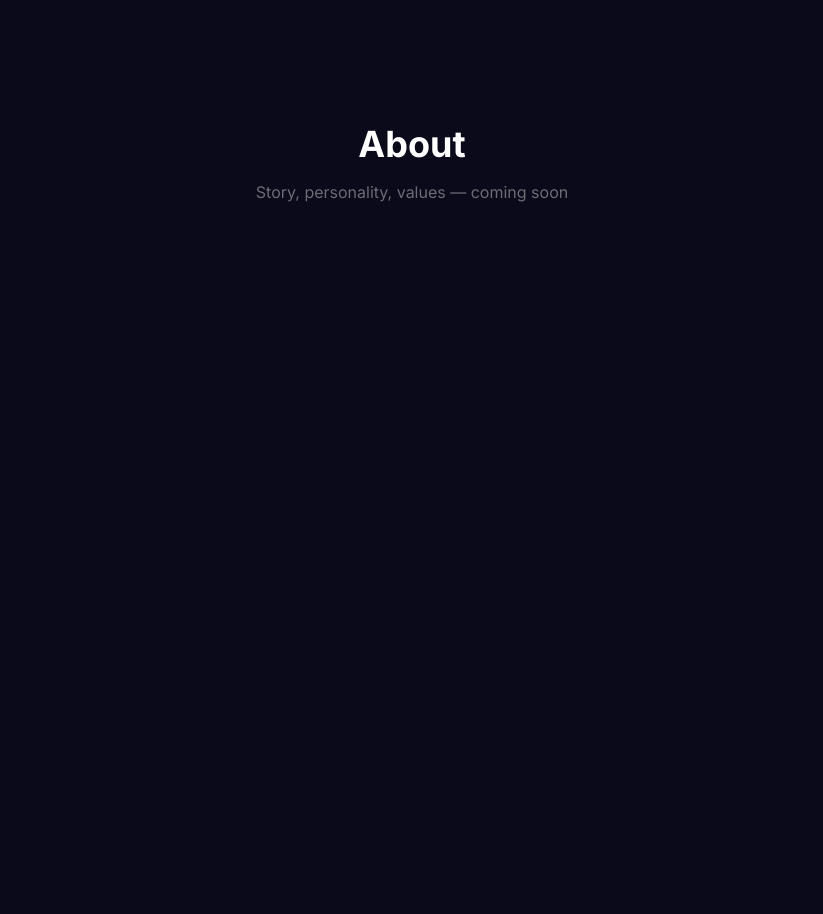
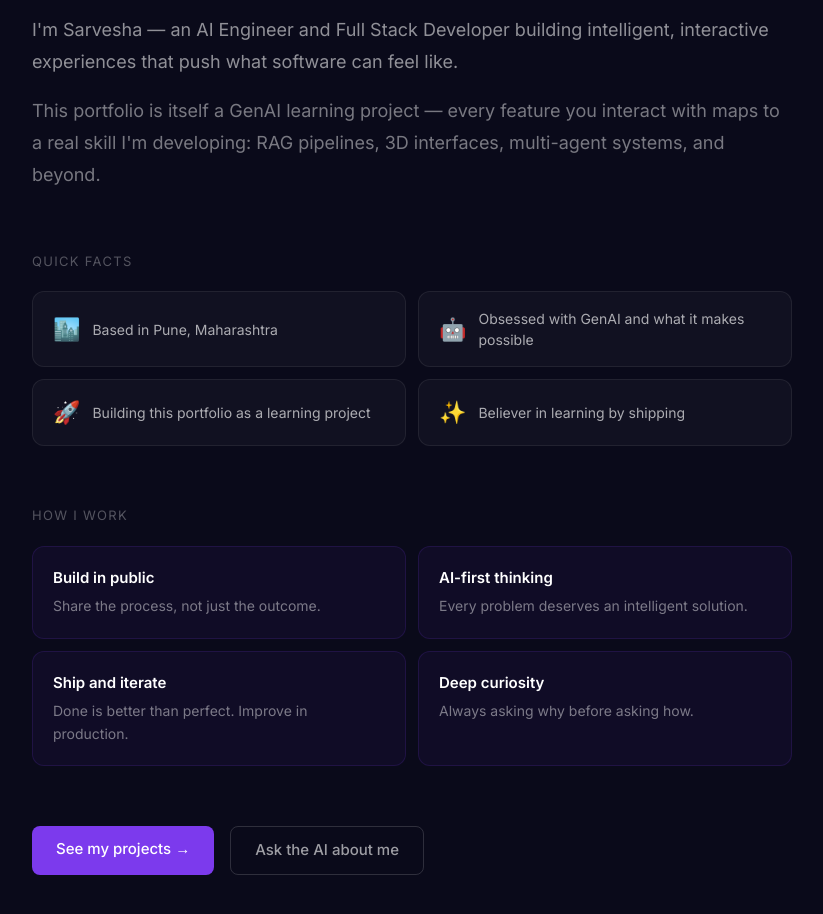
Before and after one commit to sarvesha2000/portfolio, a Next.js app: page /about in a window 1280 px wide. Shown: the part 300-1214 px from the top of the page, without its empty margins (228-1051 px from the left). Before the commit the page ends 864 px from the top, so only its background shows below. Built offline with nearby package versions, Linux system fonts and the light colour scheme.

Commit message:
M2: About page complete

```diff
--- a/src/app/about/page.tsx
+++ b/src/app/about/page.tsx
@@ -1,9 +1,144 @@
+"use client";
+
+import { motion } from "framer-motion";
+
+const facts = [
+  { emoji: "🏙️", text: "Based in Pune, Maharashtra" },
+  { emoji: "🤖", text: "Obsessed with GenAI and what it makes possible" },
+  { emoji: "🚀", text: "Building this portfolio as a learning project" },
+  { emoji: "✨", text: "Believer in learning by shipping" },
+];
+
+const values = [
+  { title: "Build in public", desc: "Share the process, not just the outcome." },
+  { title: "AI-first thinking", desc: "Every problem deserves an intelligent solution." },
+  { title: "Ship and iterate", desc: "Done is better than perfect. Improve in production." },
+  { title: "Deep curiosity", desc: "Always asking why before asking how." },
+];
+
 export default function AboutPage() {
   return (
-    <div className="min-h-screen flex items-center justify-center">
-      <div className="text-center">
-        <h1 className="text-4xl font-bold text-white mb-4">About</h1>
-        <p className="text-white/40">Story, personality, values — coming soon</p>
+    <div style={{ minHeight: "100vh", background: "#0A0A1A", padding: "80px 24px" }}>
+      <div style={{ maxWidth: "760px", margin: "0 auto" }}>
+
+        {/* Header */}
+        <motion.div
+          initial={{ opacity: 0, y: 30 }}
+          animate={{ opacity: 1, y: 0 }}
+          transition={{ duration: 0.6 }}
+        >
+          <p style={{ color: "rgba(167,139,250,0.7)", fontSize: "13px", letterSpacing: "0.12em", textTransform: "uppercase", marginBottom: "12px" }}>
+            About me
+          </p>
+          <h1 style={{ fontSize: "52px", fontWeight: "700", color: "white", lineHeight: 1.1, marginBottom: "24px" }}>
+            Engineer. Builder.{" "}
+            <span style={{
+              background: "linear-gradient(to right, #c084fc, #22d3ee)",
+              WebkitBackgroundClip: "text",
+              WebkitTextFillColor: "transparent",
+              backgroundClip: "text",
+            }}>
+              Curious human.
+            </span>
+          </h1>
+          <p style={{ fontSize: "18px", color: "rgba(255,255,255,0.55)", lineHeight: 1.8, marginBottom: "16px" }}>
+            I'm Sarvesha — an AI Engineer and Full Stack Developer building intelligent,
+            interactive experiences that push what software can feel like.
+          </p>
+          <p style={{ fontSize: "18px", color: "rgba(255,255,255,0.45)", lineHeight: 1.8, marginBottom: "60px" }}>
+            This portfolio is itself a GenAI learning project — every feature you interact
+            with maps to a real skill I'm developing: RAG pipelines, 3D interfaces,
+            multi-agent systems, and beyond.
+          </p>
+        </motion.div>
+
+        {/* Facts */}
+        <motion.div
+          initial={{ opacity: 0, y: 30 }}
+          animate={{ opacity: 1, y: 0 }}
+          transition={{ duration: 0.6, delay: 0.2 }}
+          style={{ marginBottom: "60px" }}
+        >
+          <h2 style={{ fontSize: "13px", color: "rgba(255,255,255,0.3)", textTransform: "uppercase", letterSpacing: "0.1em", marginBottom: "20px" }}>
+            Quick facts
+          </h2>
+          <div style={{ display: "grid", gridTemplateColumns: "1fr 1fr", gap: "12px" }}>
+            {facts.map((f, i) => (
+              <motion.div
+                key={i}
+                initial={{ opacity: 0, x: -20 }}
+                animate={{ opacity: 1, x: 0 }}
+                transition={{ duration: 0.4, delay: 0.3 + i * 0.1 }}
+                style={{
+                  background: "rgba(255,255,255,0.03)",
+                  border: "1px solid rgba(255,255,255,0.07)",
+                  borderRadius: "12px",
+                  padding: "16px 20px",
+                  display: "flex",
+                  alignItems: "center",
+                  gap: "12px",
+                }}
+              >
+                <span style={{ fontSize: "22px" }}>{f.emoji}</span>
+                <span style={{ color: "rgba(255,255,255,0.65)", fontSize: "14px" }}>{f.text}</span>
+              </motion.div>
+            ))}
+          </div>
+        </motion.div>
+
+        {/* Values */}
+        <motion.div
+          initial={{ opacity: 0, y: 30 }}
+          animate={{ opacity: 1, y: 0 }}
+          transition={{ duration: 0.6, delay: 0.4 }}
+        >
+          <h2 style={{ fontSize: "13px", color: "rgba(255,255,255,0.3)", textTransform: "uppercase", letterSpacing: "0.1em", marginBottom: "20px" }}>
+            How I work
+          </h2>
+          <div style={{ display: "grid", gridTemplateColumns: "1fr 1fr", gap: "12px" }}>
+            {values.map((v, i) => (
+              <motion.div
+                key={i}
+                initial={{ opacity: 0, y: 20 }}
+                animate={{ opacity: 1, y: 0 }}
+                transition={{ duration: 0.4, delay: 0.5 + i * 0.1 }}
+                style={{
+                  background: "rgba(124,58,237,0.06)",
+                  border: "1px solid rgba(124,58,237,0.15)",
+                  borderRadius: "12px",
+                  padding: "20px",
+                }}
+              >
+                <div style={{ fontSize: "15px", fontWeight: "600", color: "white", marginBottom: "6px" }}>{v.title}</div>
+                <div style={{ fontSize: "14px", color: "rgba(255,255,255,0.45)", lineHeight: 1.6 }}>{v.desc}</div>
+              </motion.div>
+            ))}
+          </div>
+        </motion.div>
+
+        {/* CTA */}
+        <motion.div
+          initial={{ opacity: 0 }}
+          animate={{ opacity: 1 }}
+          transition={{ duration: 0.6, delay: 0.8 }}
+          style={{ marginTop: "60px", display: "flex", gap: "16px" }}
+        >
+          <a href="/projects" style={{
+            padding: "12px 24px", borderRadius: "8px",
+            background: "#7C3AED", color: "white",
+            fontWeight: "500", textDecoration: "none", fontSize: "15px",
+          }}>
+            See my projects →
+          </a>
+          <a href="/chat" style={{
+            padding: "12px 24px", borderRadius: "8px",
+            border: "1px solid rgba(255,255,255,0.15)", color: "rgba(255,255,255,0.6)",
+            fontWeight: "500", textDecoration: "none", fontSize: "15px",
+          }}>
+            Ask the AI about me
+          </a>
+        </motion.div>
+
       </div>
     </div>
   );
```
